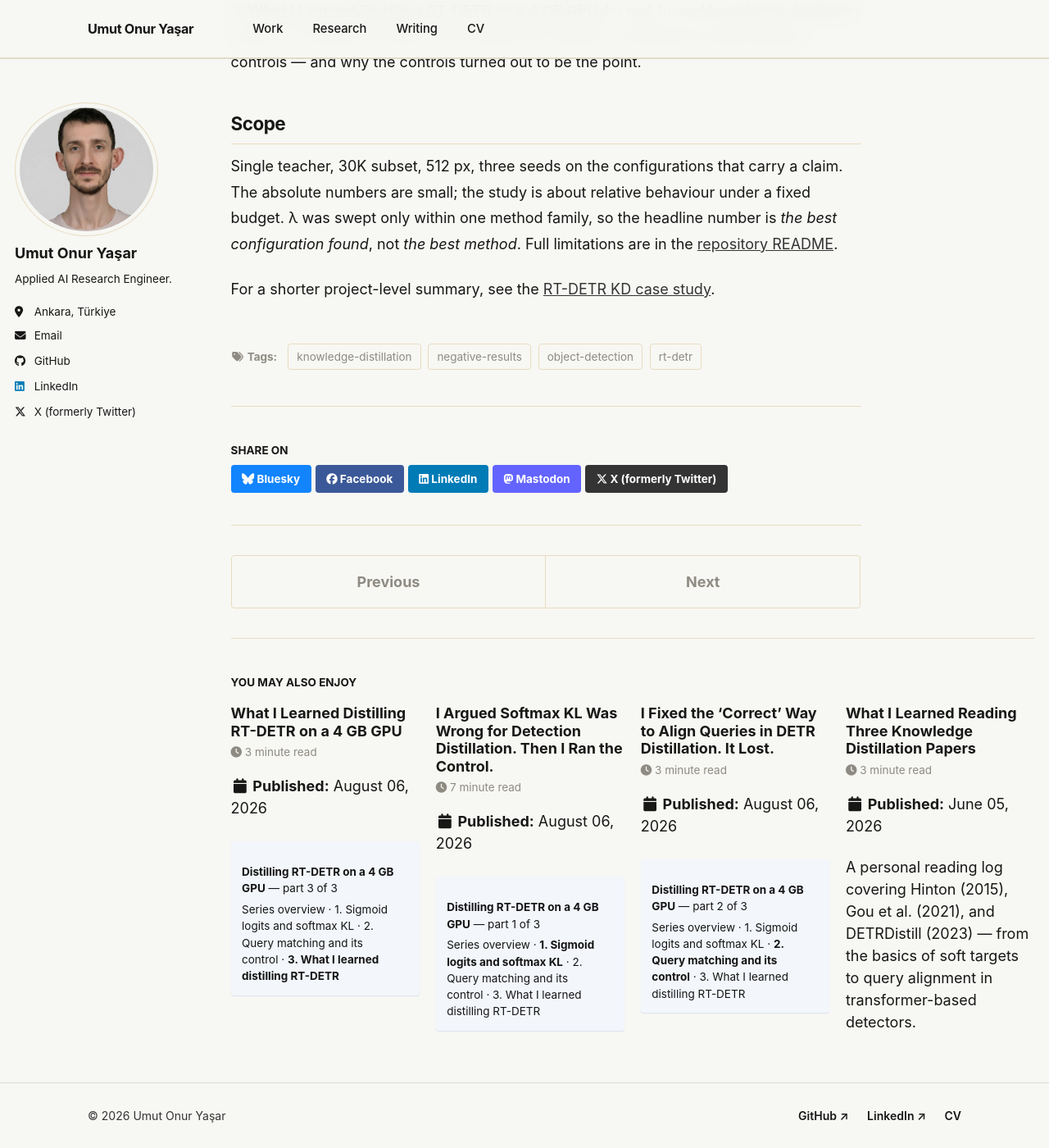
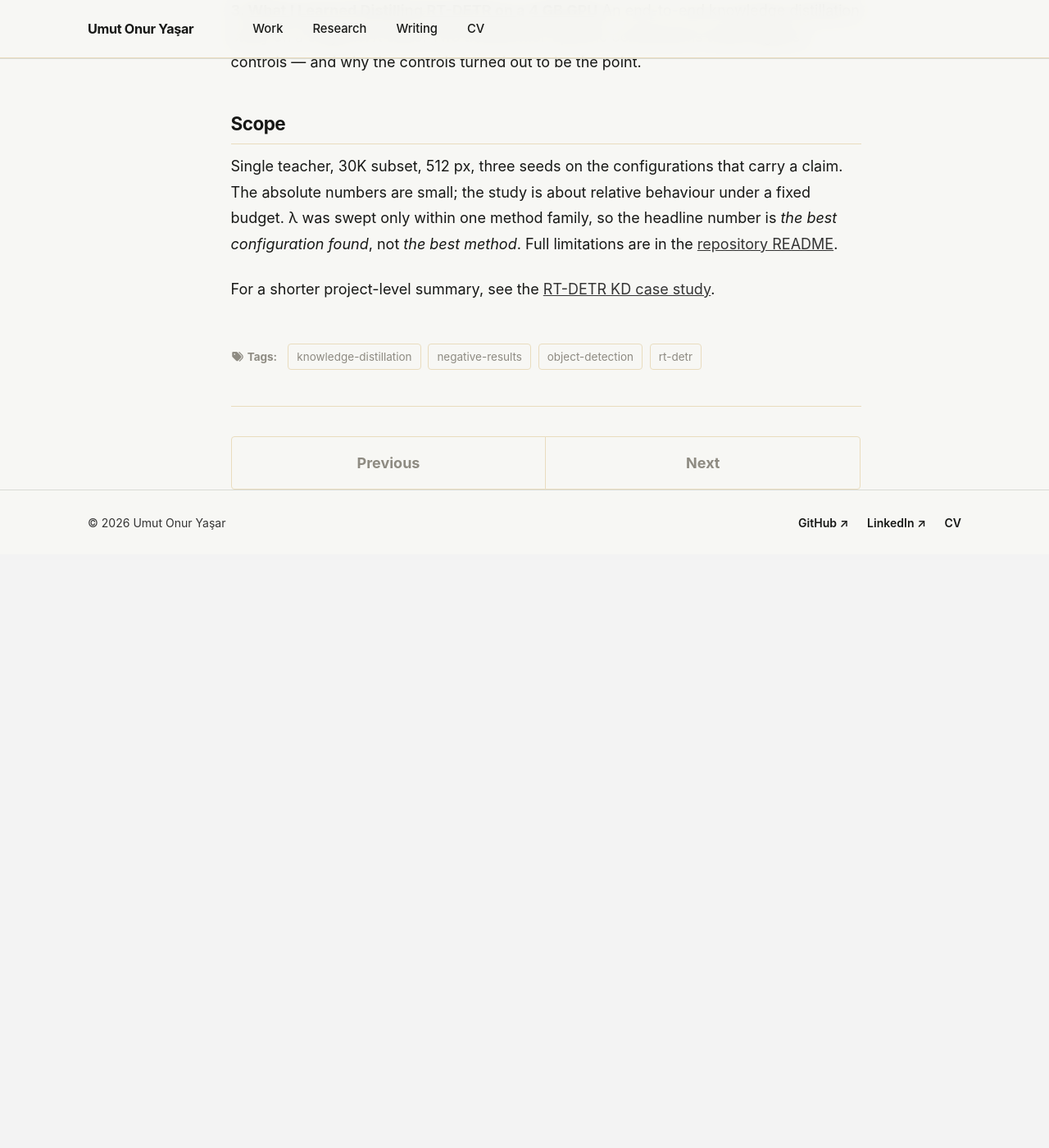
Before and after one commit to umutonuryasar/umutonuryasar.github.io, a Jekyll site: the page built from _posts/2026-08-06-rt-detr-kd.md, in a window 1280 px wide and 1400 px high, scrolled down 3269 px. Shown: the whole window at 82% size. Built offline with Jekyll 4.4.1, drawn with Linux system fonts in a browser that asks for light colours; a script bundle is joined from its source files by our own code; library files that are not in the unit come from our copies; after the commit the page ends 3945 px from its top, so only the background shows below that; some of the changed lines change nothing that is shown.

Commit message:
Apply research report layout to RT-DETR KD

```diff
--- a/_posts/2026-08-06-rt-detr-kd.md
+++ b/_posts/2026-08-06-rt-detr-kd.md
@@ -3,6 +3,10 @@ title: "Distilling RT-DETR on a 4 GB GPU"
 date: 2026-08-06
 permalink: /rt-detr-kd/
 excerpt: "A controlled knowledge-distillation study on RT-DETR — 11 configurations across five KD methods, with transformer-specific ideas tested against their controls."
+classes: research-report
+author_profile: false
+share: false
+related: false
 toc: true
 toc_label: "Contents"
 tags:
```
